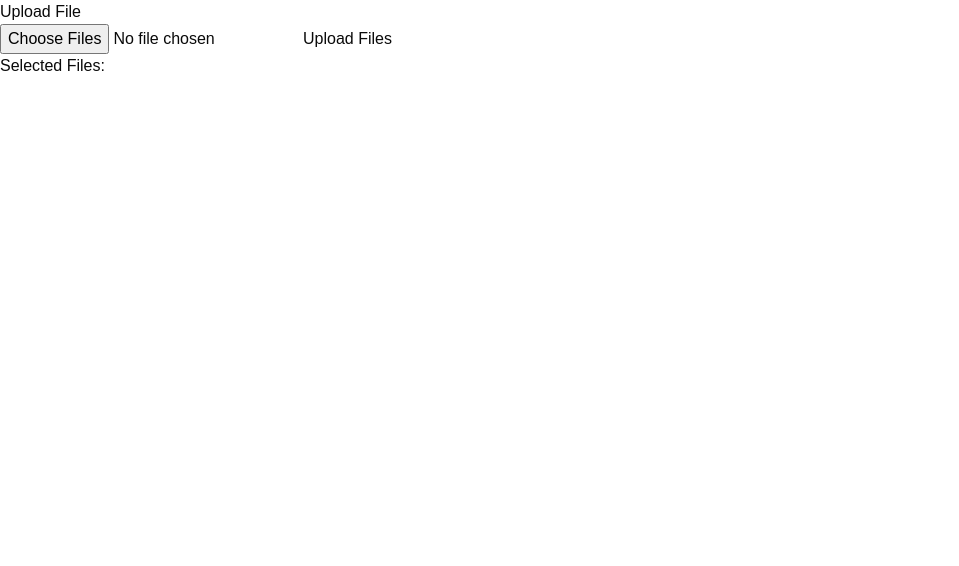
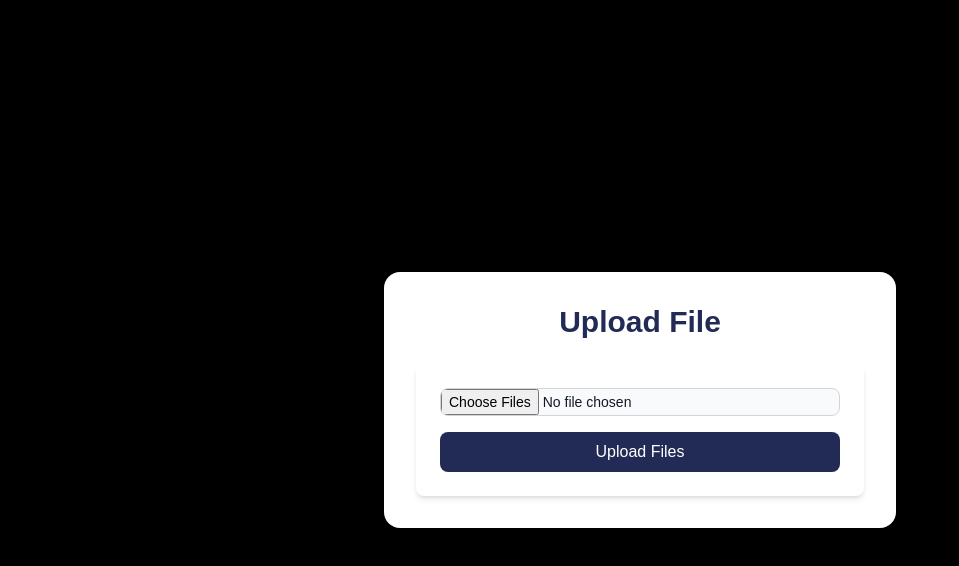
Before and after one commit to CaptainZiboo/anthony, a Next.js app in the folder client/: page /upload in a window 1280 px wide. Shown: the top 566 px of the page, without its empty margins (0-959 px from the left). Built offline with nearby package versions, Linux system fonts and the light colour scheme.

Commit message:
added style to upload page

```diff
--- a/client/src/app/upload/page.tsx
+++ b/client/src/app/upload/page.tsx
@@ -2,9 +2,11 @@ import UploadForm from "@/components/llm/upload";
 
 const UploadPage = () => {
   return (
-    <div>
-      <h1>Upload File</h1>
-      <UploadForm />
+    <div className="flex min-h-screen items-center justify-center bg-black p-6">
+      <div className="w-full max-w-lg bg-white shadow-xl rounded-2xl p-8">
+        <h1 className="text-3xl font-bold text-custom-blue text-center mb-6">Upload File</h1>
+        <UploadForm />
+      </div>
     </div>
   );
 };
--- a/client/src/components/llm/upload.tsx
+++ b/client/src/components/llm/upload.tsx
@@ -25,7 +25,6 @@ const UploadForm = () => {
       formData.append("files", file);
     });
 
-    // Send formData to server-side endpoint
     const response = await fetch("/api/llm/upload", {
       method: "POST",
       body: formData,
@@ -34,33 +33,49 @@ const UploadForm = () => {
     if (response.ok) {
       const data = await response.json();
       console.log("Server response:", data);
-      // File uploaded successfully
-      // router.push("/success"); // Uncomment if you want to navigate to a success page
     } else {
-      // Handle error
       alert("File upload failed");
     }
   };
 
   return (
-    <div>
-      <form onSubmit={handleSubmit}>
-        <input type="file" multiple onChange={handleFileChange} />
-        <button type="submit">Upload Files</button>
+    <div className="bg-white p-6 rounded-lg shadow-md w-full max-w-lg">
+      <form onSubmit={handleSubmit} className="flex flex-col gap-4">
+        <input
+          type="file"
+          multiple
+          onChange={handleFileChange}
+          className="block w-full text-sm text-gray-900 bg-gray-50 border border-gray-300 rounded-lg cursor-pointer focus:outline-none"
+        />
+        <button
+          type="submit"
+          className="bg-custom-blue text-white px-4 py-2 rounded-lg hover:bg-opacity-90 transition"
+        >
+          Upload Files
+        </button>
       </form>
-      <div>
-        <h3>Selected Files:</h3>
-        <ul>
+      {files.length > 0 && (
+        <div className="mt-4">
+          <h3 className="text-lg font-semibold text-black">Selected Files:</h3>
+          <ul className="mt-2 space-y-2">
             {files.map((file, index) => (
-            <li key={index}>
-              {file.name}{" "}
-              <button type="button" onClick={() => handleRemoveFile(index)}>
+              <li
+                key={index}
+                className="flex justify-between items-center bg-gray-100 p-2 rounded-md"
+              >
+                <span className="text-sm text-black">{file.name}</span>
+                <button
+                  type="button"
+                  onClick={() => handleRemoveFile(index)}
+                  className="text-red-500 hover:text-red-700 transition"
+                >
                   &times;
                 </button>
               </li>
             ))}
           </ul>
         </div>
+      )}
     </div>
   );
 };
```
Lines whose indentation alone changed are shown as unchanged.
